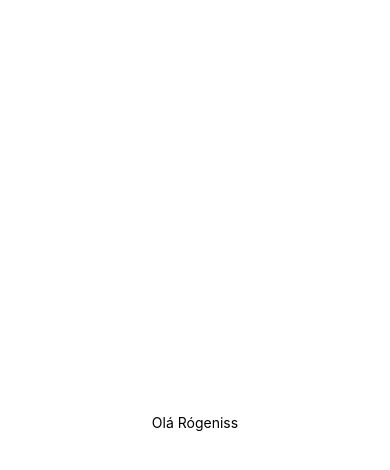
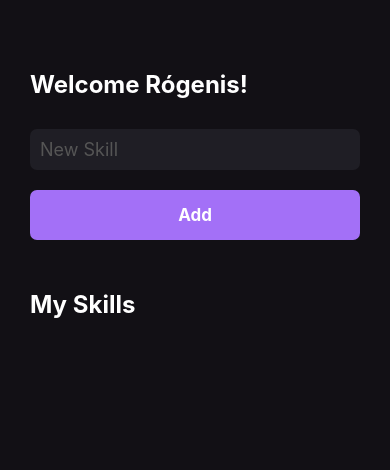
Before and after one commit to Rogenis/ignite-myskills-react-native, a React Native app: screen / in a window 390 px wide. Shown: the top 470 px of the page. Built offline with nearby package versions, Linux system fonts and the light colour scheme.

Commit message:
Refatora tela de Home

```diff
--- a/src/pages/Home.js
+++ b/src/pages/Home.js
@@ -1,15 +1,22 @@
 import React from 'react';
-import {View, Text} from 'react-native';
+import {Text, View, TextInput, TouchableOpacity} from 'react-native';
+import {styles} from './styles';
 
 export default function Home() {
   return (
-    <View
-      style={{
-        flex: 1,
-        justifyContent: 'center',
-        alignItems: 'center',
-      }}>
-      <Text>Olá Rógeniss</Text>
+    <View style={styles.container}>
+      <Text style={styles.title}>Welcome Rógenis!</Text>
+      <TextInput
+        style={styles.input}
+        placeholder="New Skill"
+        placeholderTextColor="#555"
+      />
+
+      <TouchableOpacity style={styles.button} activeOpacity={0.7}>
+        <Text style={styles.buttonText}>Add</Text>
+      </TouchableOpacity>
+
+      <Text style={[styles.title, {marginTop: 50}]}>My Skills</Text>
     </View>
   );
 }
```
